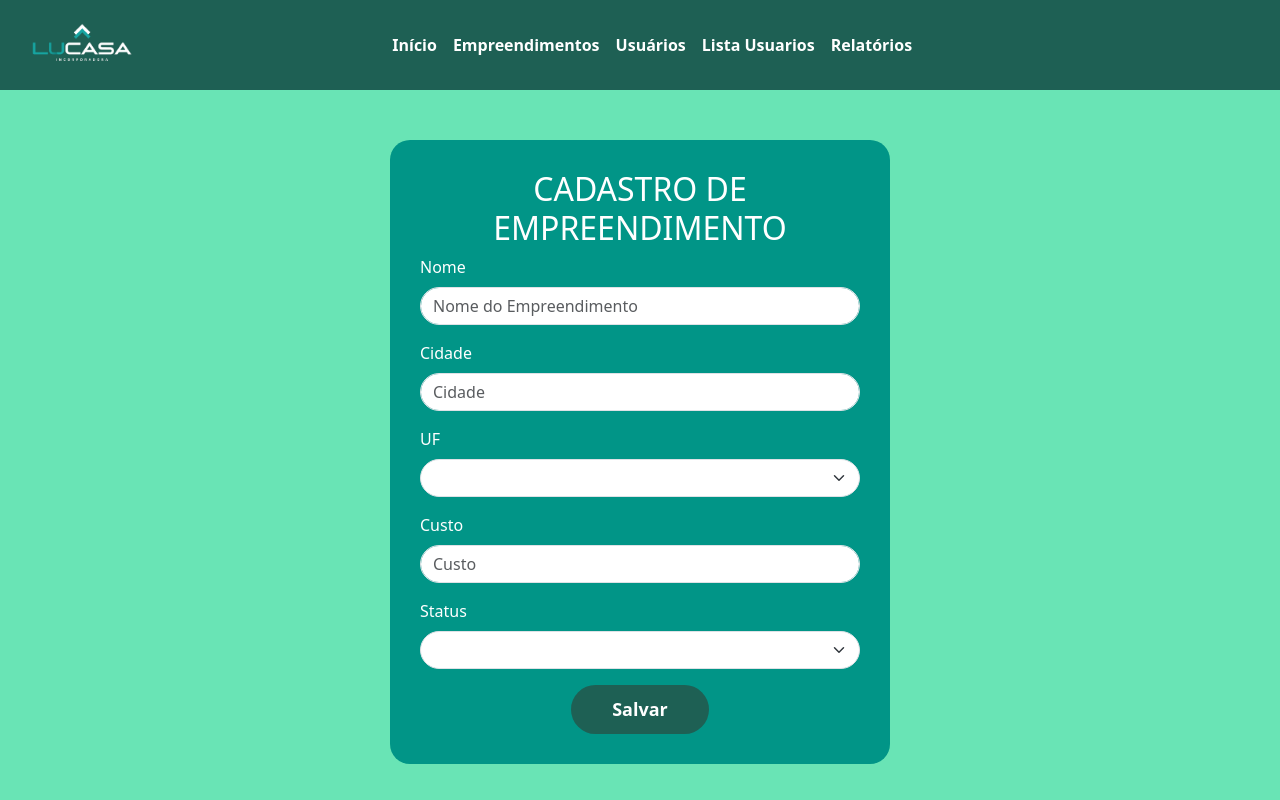
After one commit to diogoMPavan/ProjetoConstrutora, a Django app: template appteste/templates/appteste/manutencaoEmpreendimento.html in a window 1280 px wide. The commit adds this page. Run offline with Django 5.2, Linux system fonts and the light colour scheme; the template is opened without the code that fills it, so the values that code supplies are empty.

Commit message:
Criação da tela de cadastro de empreendimento (Fazer o pathing)

```diff
--- /dev/null
+++ b/appteste/static/css/manutEmpree.css
@@ -0,0 +1,36 @@
+    body {
+        background-color: #69e4b5;
+    }
+
+    .form-container {
+        background-color: #019587;
+        border-radius: 20px;
+        padding: 30px;
+        margin-top: 50px;
+        max-width: 500px;
+        margin-left: auto;
+        margin-right: auto;
+        color: #fff;
+    }
+
+    .form-control {
+        border-radius: 50px;
+    }
+
+    .btn-confirm {
+        background-color: #1e6054;
+        color: #ffffff;
+        border-radius: 50px;
+        padding: 10px 40px;
+        font-size: 18px;
+    }
+
+    .btn-confirm:hover {
+        background-color: #1e6054;
+    }
+
+    .dropdown {
+        background-color: rgb(255, 255, 255);
+        color: black;
+        border-radius: 50px;
+    }
--- a/appteste/templates/appteste/listaEmpreendimento.html
+++ b/appteste/templates/appteste/listaEmpreendimento.html
@@ -47,10 +47,10 @@
                     <td></td>
                     <td>
                         <button class="btn btn-warning btn-sm">
-                            <i class="bi bi-pencil"></i>
+                            <i class="bi bi-pencil"><strong>Editar</strong></i>
                         </button>
                         <button class="btn btn-danger btn-sm">
-                            <i class="bi bi-trash"></i>
+                            <i class="bi bi-trash"><strong>Remover</strong></i>
                         </button>
                     </td>
                 </tr>
--- /dev/null
+++ b/appteste/templates/appteste/manutencaoEmpreendimento.html
@@ -0,0 +1,50 @@
+{% extends "appteste/cabecalho.html" %}
+
+{% block content%}
+
+{% load static %}
+<link href="{% static 'css/manutEmpree.css' %}" rel="stylesheet">
+</head>
+
+<body>
+    <div class="form-container">
+        <h2 style="text-align: center;">CADASTRO DE EMPREENDIMENTO</h2>
+        <form method="POST" id="empreendimento" action="{% url 'salvaEmpreendimento' %}">
+            {% csrf_token %}
+            <div class="mb-3">
+                <label for="nome" class="form-label">Nome</label>
+                <input type="text" class="form-control" id="nome" name="nome" placeholder="Nome do Empreendimento" required="True">
+            </div>
+            <div class="mb-3">
+                <label for="cidade" class="form-label">Cidade</label>
+                <input type="text" class="form-control" id="cidade" name="cidade" placeholder="Cidade" required="True">
+            </div>
+            <div class="mb-3">
+                <label for="uf" class="form-label">UF</label>
+                <select class="form-select form-select-md" id="uf" required="True" name="uf"
+                    style="background-color: rgb(255, 255, 255); color: black; border-radius: 50px;">
+                    <!-- Adicionar estados aqui -->
+                </select>
+            </div>
+            <div class="mb-3">
+                <label for="custo" class="form-label">Custo</label>
+                <input type="number" class="form-control" id="custo" name="custo" placeholder="Custo" required="True" step="0.01">
+            </div>
+            <div class="mb-3">
+                <label for="status" class="form-label">Status</label>
+                <select class="form-select form-select-md" id="status" required="True" name="status"
+                    style="background-color: rgb(255, 255, 255); color: black; border-radius: 50px;">
+                    <option value=""></option>
+                    <option value="Ativo">Ativo</option>
+                    <option value="Inativo">Inativo</option>
+                </select>
+            </div>
+            <div style="text-align: center;">
+                <button type="submit" class="btn btn-confirm"><strong>Salvar</strong></button>
+            </div>
+        </form>
+    </div>
+
+    <script>
+    </script>
+{% endblock %}
--- a/appteste/views.py
+++ b/appteste/views.py
@@ -9,7 +9,7 @@ from appteste.models import Mov_Financeira
 from .models import Categoria_Financeira
 from .models import Categoria_Usuario, Usuario
 from django.contrib import messages
-from baseconv import base64
+import base64
 
 #aqui 'aponta' para determinada tela nos templates
 
```
